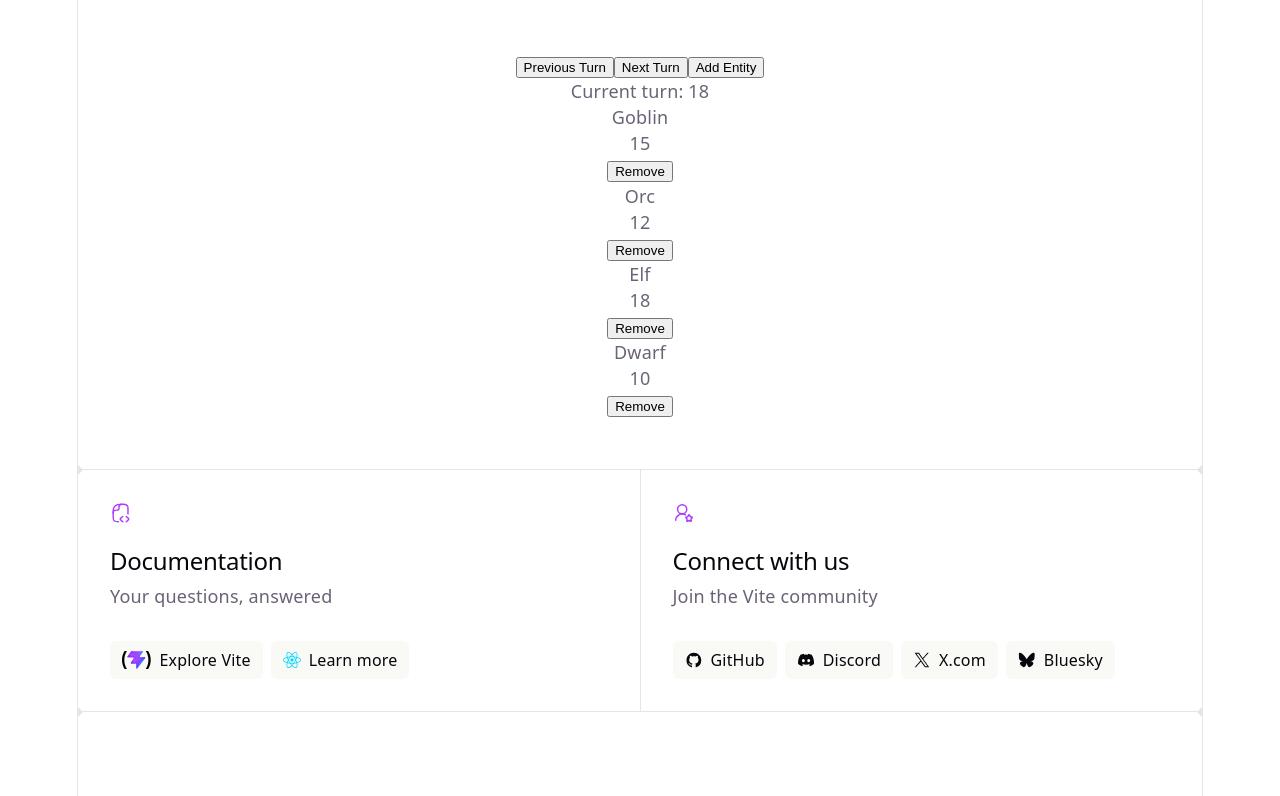
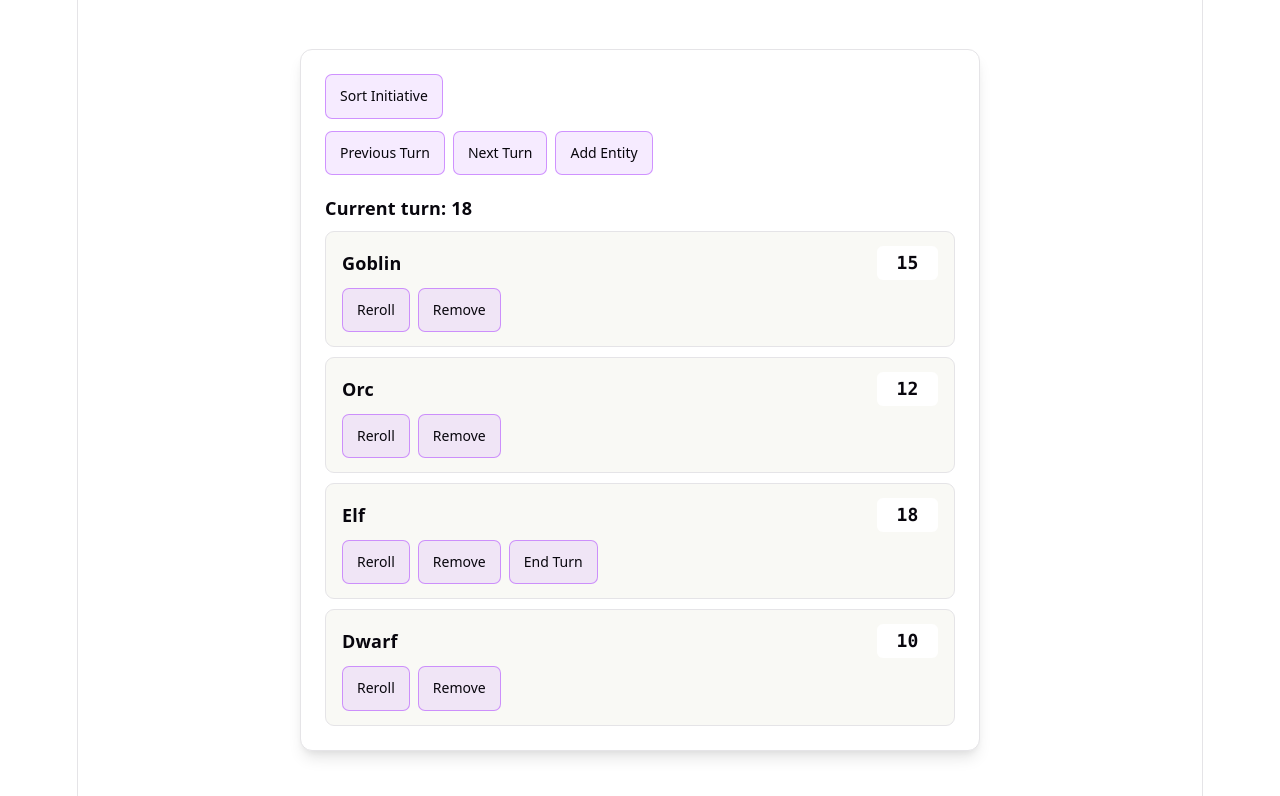
Before and after one commit to TheRealGoldenTony348/diceroller, a React (Vite) app: page / in a window 1280 px wide. Shown: the top 796 px of the page. Built offline with nearby package versions, Linux system fonts and the light colour scheme.

Commit message:
add reroll functionality and sorting for initiative display

```diff
--- a/src/App.css
+++ b/src/App.css
@@ -15,6 +15,110 @@
     outline: 2px solid var(--accent);
     outline-offset: 2px;
   }
+}
+
+.initiative-display {
+  width: min(100%, 680px);
+  box-sizing: border-box;
+  padding: 24px;
+  border: 1px solid var(--border);
+  border-radius: 12px;
+  background: var(--bg);
+  box-shadow: var(--shadow);
+  text-align: left;
+}
+
+.initiative-display button {
+  min-height: 38px;
+  padding: 8px 14px;
+  border: 1px solid var(--accent-border);
+  border-radius: 7px;
+  background: var(--accent-bg);
+  color: var(--text-h);
+  font: inherit;
+  font-size: 14px;
+  cursor: pointer;
+  transition: background-color 0.2s, border-color 0.2s, transform 0.2s;
+}
+
+.initiative-display button:hover {
+  border-color: var(--accent);
+  background: var(--accent-border);
+}
+
+.initiative-display button:active {
+  transform: translateY(1px);
+}
+
+.initiative-display button:focus-visible {
+  outline: 2px solid var(--accent);
+  outline-offset: 2px;
+}
+
+.initiative-controls {
+  display: flex;
+  flex-wrap: wrap;
+  gap: 8px;
+  margin-top: 12px;
+}
+
+.initiative-list {
+  display: grid;
+  gap: 10px;
+  margin-top: 20px;
+}
+
+.initiative-list > p {
+  color: var(--text-h);
+  font-weight: 600;
+}
+
+.initiative-list > div {
+  min-width: 0;
+}
+
+.combat-entity {
+  display: grid;
+  grid-template-columns: minmax(0, 1fr) auto;
+  align-items: center;
+  gap: 8px 16px;
+  padding: 14px 16px;
+  border: 1px solid var(--border);
+  border-radius: 9px;
+  background: var(--social-bg);
+  transition: border-color 0.2s, background-color 0.2s;
+}
+
+.combat-entity.current-turn {
+  border-color: var(--accent);
+  background: var(--accent-bg);
+  box-shadow: inset 3px 0 var(--accent);
+}
+
+.entity-name {
+  overflow-wrap: anywhere;
+  color: var(--text-h);
+  font-weight: 600;
+}
+
+.entity-initiative {
+  grid-column: 2;
+  grid-row: 1;
+  min-width: 2.5rem;
+  padding: 4px 8px;
+  border-radius: 6px;
+  background: var(--bg);
+  color: var(--text-h);
+  font-family: var(--mono), serif;
+  font-weight: 700;
+  text-align: center;
+}
+
+.entity-actions {
+  grid-column: 1 / -1;
+  display: flex;
+  flex-wrap: wrap;
+  gap: 8px;
 }
 
 .hero {
@@ -53,6 +157,20 @@
     width: auto;
     transform: perspective(2000px) rotateZ(300deg) rotateX(40deg) rotateY(39deg)
       scale(0.8);
+  }
+}
+
+@media (max-width: 600px) {
+  .initiative-display {
+    padding: 16px;
+  }
+
+  .initiative-controls > button {
+    flex: 1 1 calc(50% - 8px);
+  }
+
+  .combat-entity {
+    padding: 12px;
   }
 }
 
--- a/src/App.jsx
+++ b/src/App.jsx
@@ -1,7 +1,3 @@
-import {useState} from 'react'
-import heroImg from './assets/hero.png'
-import reactLogo from './assets/react.svg'
-import viteLogo from './assets/vite.svg'
 import './App.css'
 import InitiativeDisplay from "./ui/components/InitiativeDisplay.jsx";
 
@@ -21,92 +17,6 @@ function App() {
                 <InitiativeDisplay listOfCombatEntities={dummyData}/>
 
             </section>
-
-            <div className="ticks"></div>
-
-            <section id="next-steps">
-                <div id="docs">
-                    <svg className="icon" role="presentation" aria-hidden="true">
-                        <use href="/icons.svg#documentation-icon"></use>
-                    </svg>
-                    <h2>Documentation</h2>
-                    <p>Your questions, answered</p>
-                    <ul>
-                        <li>
-                            <a href="https://vite.dev/" target="_blank">
-                                <img className="logo" src={viteLogo} alt=""/>
-                                Explore Vite
-                            </a>
-                        </li>
-                        <li>
-                            <a href="https://react.dev/" target="_blank">
-                                <img className="button-icon" src={reactLogo} alt=""/>
-                                Learn more
-                            </a>
-                        </li>
-                    </ul>
-                </div>
-                <div id="social">
-                    <svg className="icon" role="presentation" aria-hidden="true">
-                        <use href="/icons.svg#social-icon"></use>
-                    </svg>
-                    <h2>Connect with us</h2>
-                    <p>Join the Vite community</p>
-                    <ul>
-                        <li>
-                            <a href="https://github.com/vitejs/vite" target="_blank">
-                                <svg
-                                    className="button-icon"
-                                    role="presentation"
-                                    aria-hidden="true"
-                                >
-                                    <use href="/icons.svg#github-icon"></use>
-                                </svg>
-                                GitHub
-                            </a>
-                        </li>
-                        <li>
-                            <a href="https://chat.vite.dev/" target="_blank">
-                                <svg
-                                    className="button-icon"
-                                    role="presentation"
-                                    aria-hidden="true"
-                                >
-                                    <use href="/icons.svg#discord-icon"></use>
-                                </svg>
-                                Discord
-                            </a>
-                        </li>
-                        <li>
-                            <a href="https://x.com/vite_js" target="_blank">
-                                <svg
-                                    className="button-icon"
-                                    role="presentation"
-                                    aria-hidden="true"
-                                >
-                                    <use href="/icons.svg#x-icon"></use>
-                                </svg>
-                                X.com
-                            </a>
-                        </li>
-                        <li>
-                            <a href="https://bsky.app/profile/vite.dev" target="_blank">
-                                <svg
-                                    className="button-icon"
-                                    role="presentation"
-                                    aria-hidden="true"
-                                >
-                                    <use href="/icons.svg#bluesky-icon"></use>
-                                </svg>
-                                Bluesky
-                            </a>
-                        </li>
-                    </ul>
-                </div>
-            </section>
-
-            <div className="ticks"></div>
-            <section id="spacer"></section>
         </>
     )
 }
--- a/src/logic/initiative.js
+++ b/src/logic/initiative.js
@@ -10,10 +10,19 @@ export function handleInitiative(initiative) {
     }));
 }
 
+export function setCombatInitiative(initiative) {
+    return [...initiative]
+        .sort((a, b) => b.initiative - a.initiative)
+        .map((entry, index) => ({
+            ...entry,
+            currentTurn: index === 0,
+        }));
+}
+
 export function addInitiative(initiative, entry) {
     return handleInitiative([
         ...initiative,
-        { ...entry, currentTurn: false },
+        {...entry, currentTurn: false},
     ]);
 }
 
@@ -100,3 +109,21 @@ export function reRollInitiative(initiative, newInitiativeValues) {
         }))
     );
 }
+
+export function reRollEntityInitiative(initiative, index) {
+    if (
+        !Number.isInteger(index)
+        || index < 0
+        || index >= initiative.length
+    ) {
+        throw new RangeError('Initiative index is out of range');
+    }
+
+    const newInitiative = Math.floor(Math.random() * 20) + 1;
+    const updatedInitiative = initiative.map((entry, entryIndex) => (
+        entryIndex === index
+            ? {...entry, initiative: newInitiative}
+            : entry
+    ));
+    return handleInitiative(updatedInitiative);
+}
--- a/src/ui/components/CombatEntity.jsx
+++ b/src/ui/components/CombatEntity.jsx
@@ -1,16 +1,20 @@
-import {removeInitiative} from "../../logic/initiative.js";
 
-export default function CombatEntity({ entity, isCurrentTurn, onClick, onRemove }) {
+export default function CombatEntity({entity, isCurrentTurn, onClick, onRemove,onReroll}) {
     return (
+        <>
             <div
                 className={`combat-entity ${isCurrentTurn ? "current-turn" : ""}`}
             >
                 <div className="entity-name">{entity.name}</div>
                 <div className="entity-initiative">{entity.initiative}</div>
-      {isCurrentTurn && (
+                <div className="entity-actions">
+                    <button onClick={onReroll}>Reroll</button>
+                    <button onClick={onRemove}>Remove</button>
+                    {entity.currentTurn && (
                         <button onClick={onClick}>End Turn</button>
                     )}
-      <button onClick={onRemove} >Remove</button>
                 </div>
+            </div>
+        </>
     );
 }
--- a/src/ui/components/InitiativeDisplay.jsx
+++ b/src/ui/components/InitiativeDisplay.jsx
@@ -5,7 +5,10 @@ import {
     getCurrentInitiative,
     handleInitiative,
     nextInitiative,
-    previousInitiative, removeInitiative
+    previousInitiative,
+    removeInitiative,
+    reRollEntityInitiative,
+    setCombatInitiative,
 } from "../../logic/initiative.js";
 import {useEffect, useState} from "react";
 
@@ -18,6 +21,7 @@ export default function InitiativeDisplay({listOfCombatEntities}) {
     }, [list]);
     return (
         <div className="initiative-display">
+            <button onClick={() => setList(setCombatInitiative(list))}>Sort Initiative</button>
             <div className="initiative-controls">
                 <button onClick={() => setList(previousInitiative(list))}>Previous Turn</button>
                 <button onClick={() => setList(nextInitiative(list))}>Next Turn</button>
@@ -36,6 +40,7 @@ export default function InitiativeDisplay({listOfCombatEntities}) {
                                     isCurrentTurn={getCurrentInitiative(list) === index}
                                     onClick={() => setList(endTurn(list))}
                                     onRemove={() => setList(removeInitiative(list, index))}
+                                    onReroll={() => setList(reRollEntityInitiative(list, index))}
                                 />
                             </div>
                         ))}
```
Lines whose indentation alone changed are shown as unchanged.
